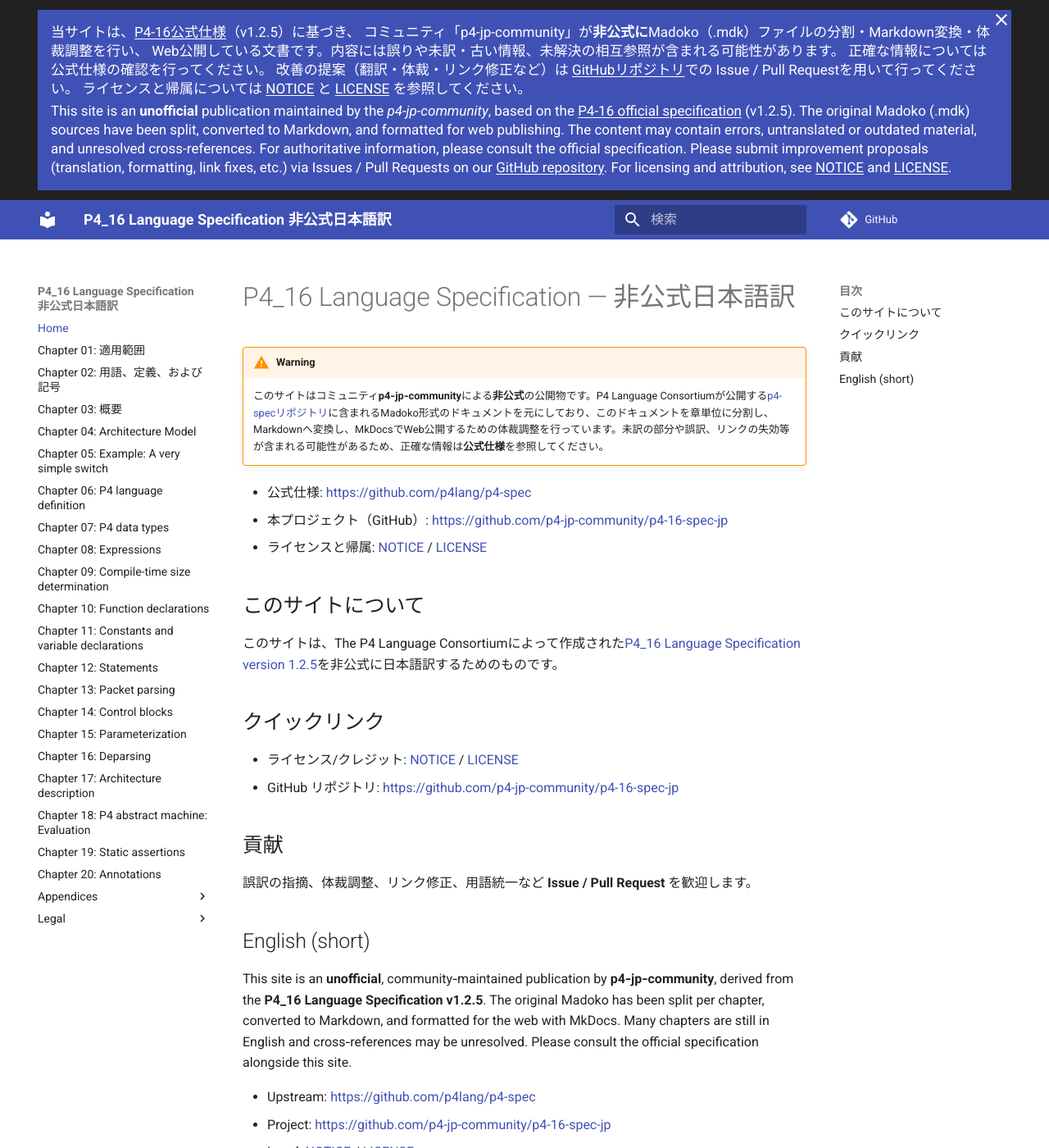
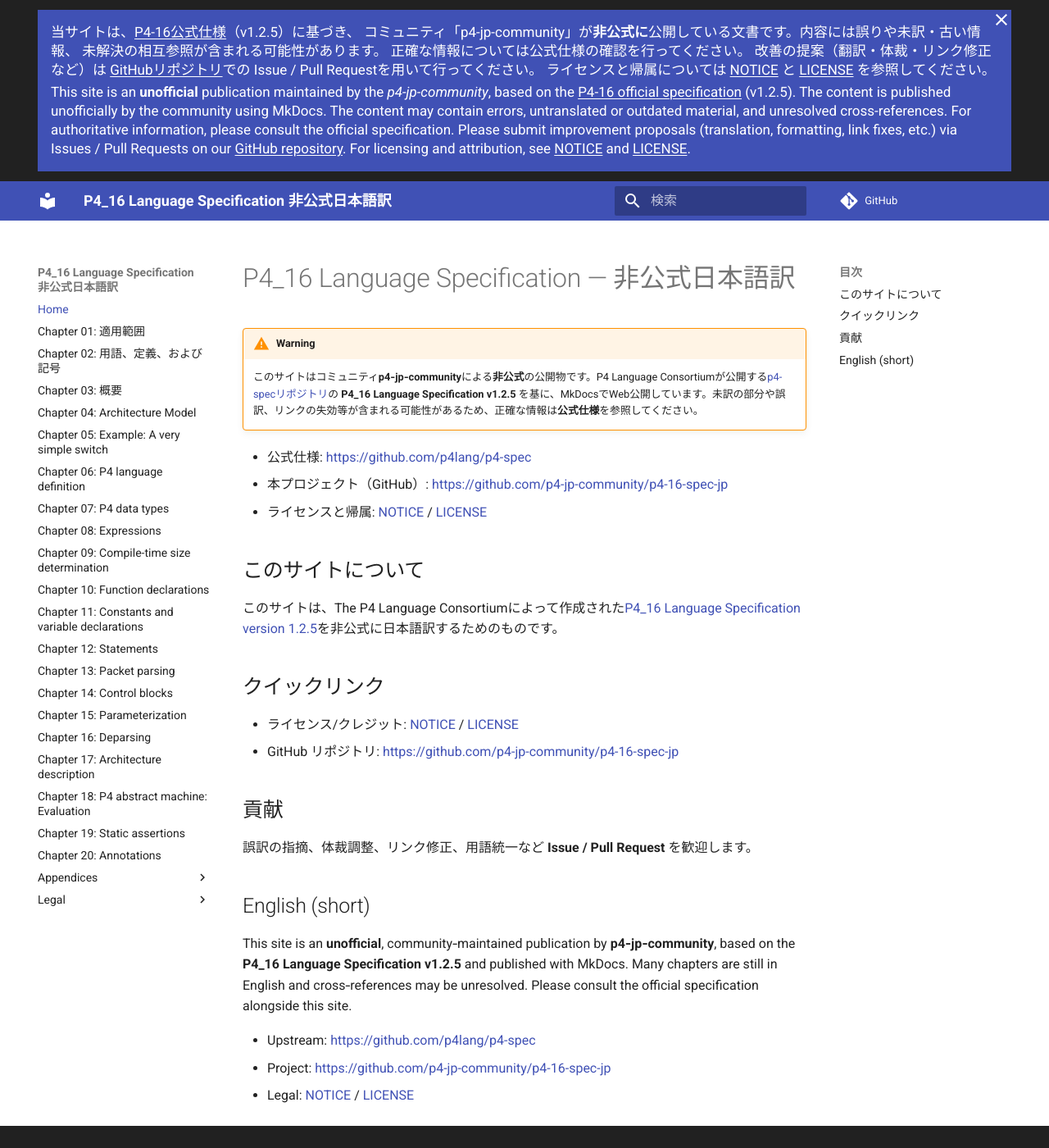
Before and after one commit to p4-jp-community/p4-16-spec-jp, an MkDocs documentation site: the page built from docs/index.md, in a window 1280 px wide and 1400 px high. Shown: the whole window at 82% size. Built offline with MkDocs 1.6.1 and Material for MkDocs 9.7.7, drawn with Linux system fonts in a browser that asks for light colours; comment, search, counter and statistics services are not loaded.

Commit message:
公開ドキュメント旧Madoko説明更新

```diff
--- a/docs/index.md
+++ b/docs/index.md
@@ -1,7 +1,7 @@
 # P4_16 Language Specification — 非公式日本語訳
 
 !!! warning
-    このサイトはコミュニティ**p4‑jp‑community**による**非公式**の公開物です。P4 Language Consortiumが公開する[p4-specリポジトリ](https://github.com/p4lang/p4-spec/tree/main/p4-16/spec)に含まれるMadoko形式のドキュメントを元にしており、このドキュメントを章単位に分割し、Markdownへ変換し、MkDocsでWeb公開するための体裁調整を行っています。未訳の部分や誤訳、リンクの失効等が含まれる可能性があるため、正確な情報は**公式仕様**を参照してください。
+    このサイトはコミュニティ**p4‑jp‑community**による**非公式**の公開物です。P4 Language Consortiumが公開する[p4-specリポジトリ](https://github.com/p4lang/p4-spec/tree/main/p4-16/spec)の **P4_16 Language Specification v1.2.5** を基に、MkDocsでWeb公開しています。未訳の部分や誤訳、リンクの失効等が含まれる可能性があるため、正確な情報は**公式仕様**を参照してください。
 
 - 公式仕様: [https://github.com/p4lang/p4-spec](https://github.com/p4lang/p4-spec)
 - 本プロジェクト（GitHub）: [https://github.com/p4-jp-community/p4-16-spec-jp](https://github.com/p4-jp-community/p4-16-spec-jp)
@@ -23,7 +23,7 @@
 
 ## English (short)
 
-This site is an **unofficial**, community‑maintained publication by **p4‑jp‑community**, derived from the **P4_16 Language Specification v1.2.5**. The original Madoko has been split per chapter, converted to Markdown, and formatted for the web with MkDocs. Many chapters are still in English and cross‑references may be unresolved. Please consult the official specification alongside this site.
+This site is an **unofficial**, community‑maintained publication by **p4‑jp‑community**, based on the **P4_16 Language Specification v1.2.5** and published with MkDocs. Many chapters are still in English and cross‑references may be unresolved. Please consult the official specification alongside this site.
 
 - Upstream: [https://github.com/p4lang/p4-spec](https://github.com/p4lang/p4-spec)
 - Project: [https://github.com/p4-jp-community/p4-16-spec-jp](https://github.com/p4-jp-community/p4-16-spec-jp)
--- a/overrides/main.html
+++ b/overrides/main.html
@@ -5,8 +5,8 @@
     <!-- JP -->
     <p style="margin: 0.2rem 0;">
         当サイトは、<a href="https://github.com/p4lang/p4-spec" target="_blank" rel="noopener">P4-16公式仕様</a>（v1.2.5）に基づき、
-        コミュニティ「p4-jp-community」が<strong>非公式に</strong>Madoko（.mdk）ファイルの分割・Markdown変換・体裁調整を行い、
-        Web公開している文書です。内容には誤りや未訳・古い情報、未解決の相互参照が含まれる可能性があります。
+        コミュニティ「p4-jp-community」が<strong>非公式に</strong>公開している文書です。内容には誤りや未訳・古い情報、
+        未解決の相互参照が含まれる可能性があります。
         正確な情報については公式仕様の確認を行ってください。
         改善の提案（翻訳・体裁・リンク修正など）は
         <a href="https://github.com/p4-jp-community/p4-16-spec-jp" target="_blank" rel="noopener">GitHubリポジトリ</a>での
@@ -20,7 +20,7 @@
         This site is an <strong>unofficial</strong> publication maintained by the <em>p4-jp-community</em>,
         based on the <a href="https://github.com/p4lang/p4-spec" target="_blank" rel="noopener">P4-16 official
             specification</a> (v1.2.5).
-        The original Madoko (.mdk) sources have been split, converted to Markdown, and formatted for web publishing.
+        The content is published unofficially by the community using MkDocs.
         The content may contain errors, untranslated or outdated material, and unresolved cross-references.
         For authoritative information, please consult the official specification.
         Please submit improvement proposals (translation, formatting, link fixes, etc.) via Issues / Pull Requests
```
Also changed, not shown: NOTICE.md (+1 -1 lines), README.md (+2 -2 lines), docs/notice.md (+1 -1 lines).
